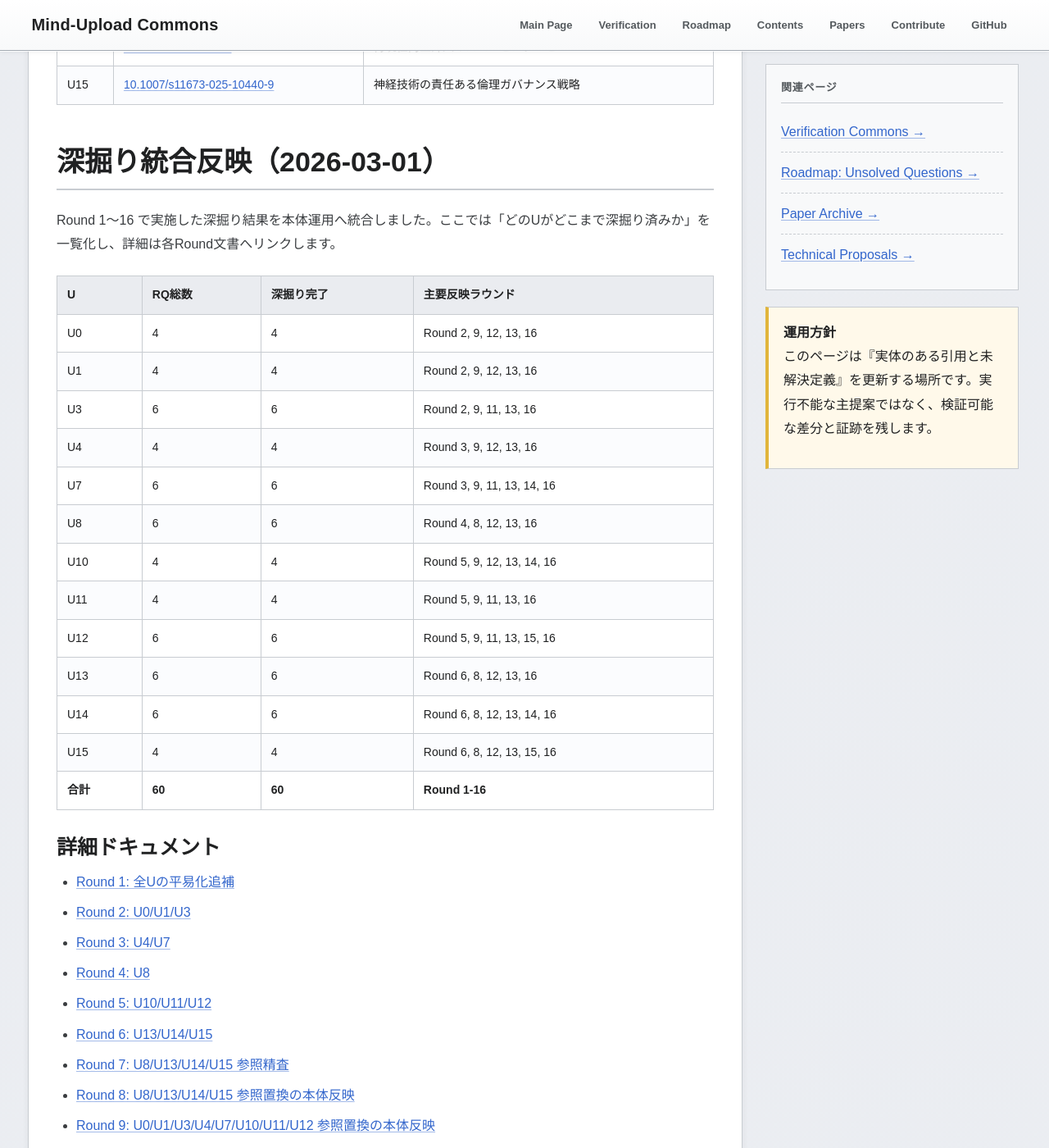
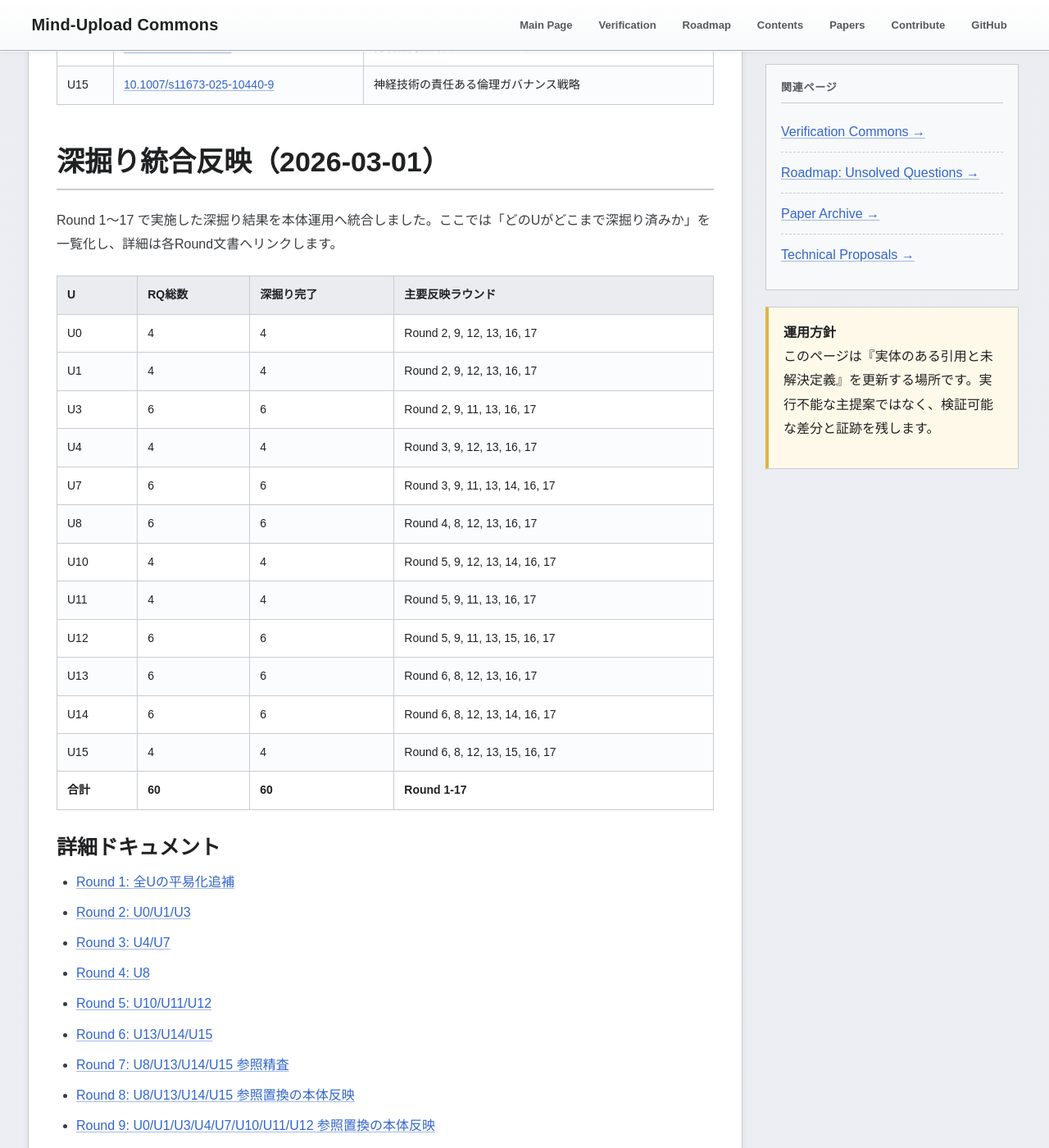
Before and after one commit to yasufumi-nakata/eegflow, a Jekyll site: the page built from research_harvest_50.md, in a window 1280 px wide and 1400 px high, scrolled down 6243 px. Shown: the whole window at 82% size. Built offline with Jekyll 4.4.1, drawn with Linux system fonts in a browser that asks for light colours; some of the changed text lies outside the part shown.

Commit message:
Round 17: add layered references and 3-step reading paths for all RQs

```diff
--- a/research_harvest_50.md
+++ b/research_harvest_50.md
@@ -156,23 +156,23 @@
 <section class="section" id="deepening-integration-20260301">
 <h2 class="section-title">深掘り統合反映（2026-03-01）</h2>
 <p>
-Round 1〜16 で実施した深掘り結果を本体運用へ統合しました。ここでは「どのUがどこまで深掘り済みか」を一覧化し、詳細は各Round文書へリンクします。
+Round 1〜17 で実施した深掘り結果を本体運用へ統合しました。ここでは「どのUがどこまで深掘り済みか」を一覧化し、詳細は各Round文書へリンクします。
 </p>
 <table class="data-table">
 <thead><tr><th>U</th><th>RQ総数</th><th>深掘り完了</th><th>主要反映ラウンド</th></tr></thead><tbody>
-<tr><td>U0</td><td>4</td><td>4</td><td>Round 2, 9, 12, 13, 16</td></tr>
-<tr><td>U1</td><td>4</td><td>4</td><td>Round 2, 9, 12, 13, 16</td></tr>
-<tr><td>U3</td><td>6</td><td>6</td><td>Round 2, 9, 11, 13, 16</td></tr>
-<tr><td>U4</td><td>4</td><td>4</td><td>Round 3, 9, 12, 13, 16</td></tr>
-<tr><td>U7</td><td>6</td><td>6</td><td>Round 3, 9, 11, 13, 14, 16</td></tr>
-<tr><td>U8</td><td>6</td><td>6</td><td>Round 4, 8, 12, 13, 16</td></tr>
-<tr><td>U10</td><td>4</td><td>4</td><td>Round 5, 9, 12, 13, 14, 16</td></tr>
-<tr><td>U11</td><td>4</td><td>4</td><td>Round 5, 9, 11, 13, 16</td></tr>
-<tr><td>U12</td><td>6</td><td>6</td><td>Round 5, 9, 11, 13, 15, 16</td></tr>
-<tr><td>U13</td><td>6</td><td>6</td><td>Round 6, 8, 12, 13, 16</td></tr>
-<tr><td>U14</td><td>6</td><td>6</td><td>Round 6, 8, 12, 13, 14, 16</td></tr>
-<tr><td>U15</td><td>4</td><td>4</td><td>Round 6, 8, 12, 13, 15, 16</td></tr>
-<tr><td><strong>合計</strong></td><td><strong>60</strong></td><td><strong>60</strong></td><td><strong>Round 1-16</strong></td></tr>
+<tr><td>U0</td><td>4</td><td>4</td><td>Round 2, 9, 12, 13, 16, 17</td></tr>
+<tr><td>U1</td><td>4</td><td>4</td><td>Round 2, 9, 12, 13, 16, 17</td></tr>
+<tr><td>U3</td><td>6</td><td>6</td><td>Round 2, 9, 11, 13, 16, 17</td></tr>
+<tr><td>U4</td><td>4</td><td>4</td><td>Round 3, 9, 12, 13, 16, 17</td></tr>
+<tr><td>U7</td><td>6</td><td>6</td><td>Round 3, 9, 11, 13, 14, 16, 17</td></tr>
+<tr><td>U8</td><td>6</td><td>6</td><td>Round 4, 8, 12, 13, 16, 17</td></tr>
+<tr><td>U10</td><td>4</td><td>4</td><td>Round 5, 9, 12, 13, 14, 16, 17</td></tr>
+<tr><td>U11</td><td>4</td><td>4</td><td>Round 5, 9, 11, 13, 16, 17</td></tr>
+<tr><td>U12</td><td>6</td><td>6</td><td>Round 5, 9, 11, 13, 15, 16, 17</td></tr>
+<tr><td>U13</td><td>6</td><td>6</td><td>Round 6, 8, 12, 13, 16, 17</td></tr>
+<tr><td>U14</td><td>6</td><td>6</td><td>Round 6, 8, 12, 13, 14, 16, 17</td></tr>
+<tr><td>U15</td><td>4</td><td>4</td><td>Round 6, 8, 12, 13, 15, 16, 17</td></tr>
+<tr><td><strong>合計</strong></td><td><strong>60</strong></td><td><strong>60</strong></td><td><strong>Round 1-17</strong></td></tr>
 </tbody></table>
 
 <h3>詳細ドキュメント</h3>
@@ -193,6 +193,7 @@
 <li><a href="research_deepening_round14_2026-03-01.html">Round 14: 補助文献 preprint 置換（16件）</a></li>
 <li><a href="research_deepening_round15_2026-03-01.html">Round 15: 法制度リンク差分監査（Round 13 比較）</a></li>
 <li><a href="research_deepening_round16_2026-03-01.html">Round 16: 補助文献の実験/規制/運用タグ再分類</a></li>
+<li><a href="research_deepening_round17_2026-03-01.html">Round 17: 参照二層化と3ステップ読了順</a></li>
 </ul>
 
 <h3>整合性監査（証跡）</h3>
@@ -272,6 +273,17 @@
 Round 16 のタグ集計は
 <a href="automation/rq_supplementary_thematic_tag_summary_round16_2026-03-01.csv" target="_blank">rq_supplementary_thematic_tag_summary_round16_2026-03-01.csv</a>
 に記録しています。
+</p>
+<p class="small">
+Round 17 の参照二層化（必須/補助, 60問い）は
+<a href="automation/rq_reference_layering_round17_2026-03-01.csv" target="_blank">rq_reference_layering_round17_2026-03-01.csv</a>
+に記録しています。
+</p>
+<p class="small">
+Round 17 のRQ別3ステップ読了順（60問い）は
+<a href="automation/rq_minimal_reading_path_round17_2026-03-01.csv" target="_blank">rq_minimal_reading_path_round17_2026-03-01.csv</a>
+に記録しています（集計:
+<a href="automation/rq_reading_path_summary_round17_2026-03-01.csv" target="_blank">rq_reading_path_summary_round17_2026-03-01.csv</a>）。
 </p>
 </section>
 
```
Also changed, not shown: automation/rq_minimal_reading_path_round17_2026-03-01.csv (added, +61 -0 lines), automation/rq_reading_path_summary_round17_2026-03-01.csv (added, +10 -0 lines), automation/rq_reference_layering_round17_2026-03-01.csv (added, +61 -0 lines), research_deepening_continue_guide_2026-03-01.md (+7 -2 lines), research_deepening_round17_2026-03-01.md (added, +64 -0 lines).
